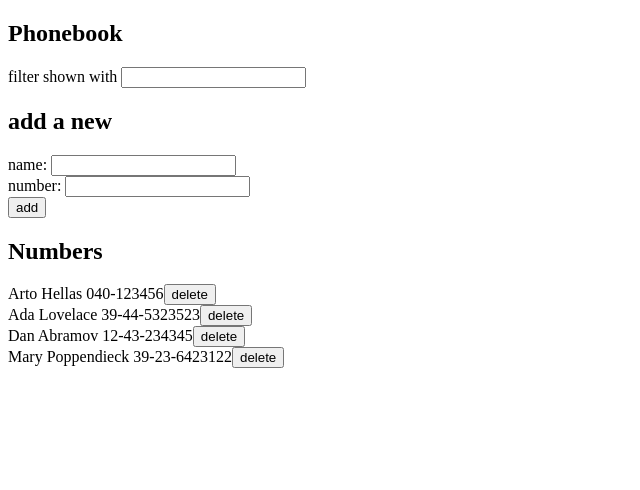
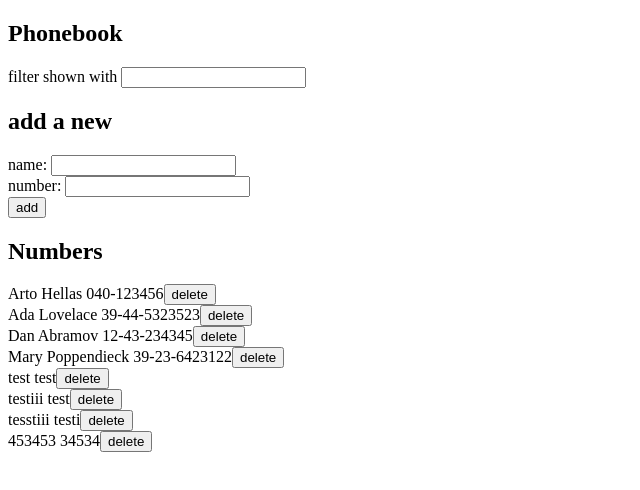
Before and after one commit to imtone1/Fullstackopen1, a React (Create React App) app in the folder osa2/puhelinluettelo/: page / in a window 1280 px wide. Shown: the top 490 px of the page, without its empty margins (0-640 px from the left). Built offline with nearby package versions, Linux system fonts and the light colour scheme; data requests are answered from the project's data file.

Commit message:
osa2 puhelinluettelo 2.19 2.20

```diff
--- a/osa2/puhelinluettelo/db.json
+++ b/osa2/puhelinluettelo/db.json
@@ -19,6 +19,26 @@
       "name": "Mary Poppendieck",
       "number": "39-23-6423122",
       "id": 4
+    },
+    {
+      "name": "test",
+      "number": "test",
+      "id": 5
+    },
+    {
+      "name": "testiii",
+      "number": "test",
+      "id": 6
+    },
+    {
+      "name": "tesstiii",
+      "number": "testi",
+      "id": 7
+    },
+    {
+      "name": "453453",
+      "number": "34534",
+      "id": 8
     }
   ]
 }
--- a/osa2/puhelinluettelo/src/App.js
+++ b/osa2/puhelinluettelo/src/App.js
@@ -1,4 +1,5 @@
 import { useState, useEffect } from 'react'
+import ErrorMessage from './components/ErrorMessage'
 import Filter from './components/Filter'
 import PersonsForm from './components/PersonForm'
 import Person from './components/Persons'
@@ -14,6 +15,8 @@ const App = () => {
   const [newName, setNewName] = useState('')
   const [newPhone, setNewPhone] = useState('')
   const [newFilter, setNewFilter] = useState('')
+  const [message, setMessage] = useState(null)
+  const [kind, setKind] = useState('')
 
 
   useEffect(() => {
@@ -60,10 +63,16 @@ const App = () => {
     personservice
     .create(personObject)
     .then(createdPerson => {
+      setMessage(`Added ${createdPerson.name}`)
+      setKind('success')
+      console.log("message on ",message)
       setPersons(persons.concat(createdPerson))
       setNewName('')
       setNewPhone('')
       setNewFilter('')
+
+      setTimeout(()=>{setMessage(null)},5000)
+
     })
   }
 }
@@ -82,6 +91,16 @@ const deletePerson=(id, event)=>{
     setNewName('')
     setNewPhone('')
     setNewFilter('')
+  })
+  .catch(error => {
+    setMessage(
+      `Information of ${person.name} has already removed from server`
+    )
+    setKind('error')
+    setTimeout(() => {
+      setMessage(null)
+    }, 5000)
+    setPersons(persons.filter(n => n.id !== id))
   })
     }
 
@@ -102,6 +121,7 @@ const deletePerson=(id, event)=>{
   return (
     <div>
       <h2>Phonebook</h2>
+      <ErrorMessage message={message} kind={kind}/>
      <Filter newFilter={newFilter} handleFilterChange={handleFilterChange}/>
      <h2>add a new</h2>
      <PersonsForm addNewPerson={addNewPerson} handlePersonChange={handlePersonChange} handlePhoneChange={handlePhoneChange} newName={newName} newPhone={newPhone}/>
--- /dev/null
+++ b/osa2/puhelinluettelo/src/components/ErrorMessage.js
@@ -0,0 +1,21 @@
+import '../index.css'
+
+const ErrorMessage = ({message, kind}) => {
+    if (message===null){
+        return null
+    }
+
+    if (kind==="error"){
+        return(<div className="error">
+            {message}
+        </div>)
+    }
+    else
+    {
+        return(<div className="success">
+        {message}
+    </div>)
+    }
+}
+
+export default ErrorMessage
--- /dev/null
+++ b/osa2/puhelinluettelo/src/index.css
@@ -0,0 +1,19 @@
+.error {
+    color: red;
+    background: lightgrey;
+    font-size: 20px;
+    border-style: solid;
+    border-radius: 5px;
+    padding: 10px;
+    margin-bottom: 10px;
+  }
+
+.success{
+  color: green;
+    background: lightgrey;
+    font-size: 20px;
+    border-style: solid;
+    border-radius: 5px;
+    padding: 10px;
+    margin-bottom: 10px;
+}
--- a/osa2/puhelinluettelo/src/index.js
+++ b/osa2/puhelinluettelo/src/index.js
@@ -1,5 +1,6 @@
 import React from 'react';
 import ReactDOM from 'react-dom/client';
+import './index.css'
 
 import App from './App';
 
```
